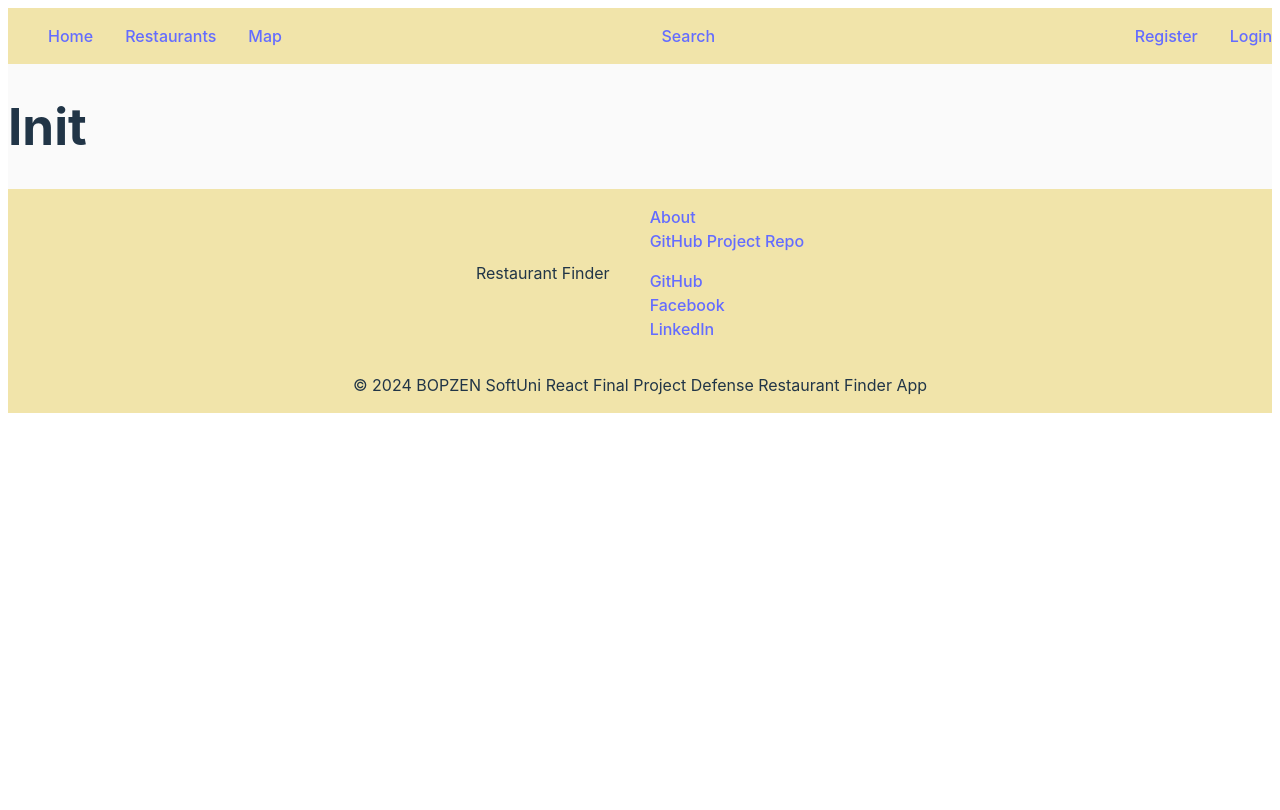
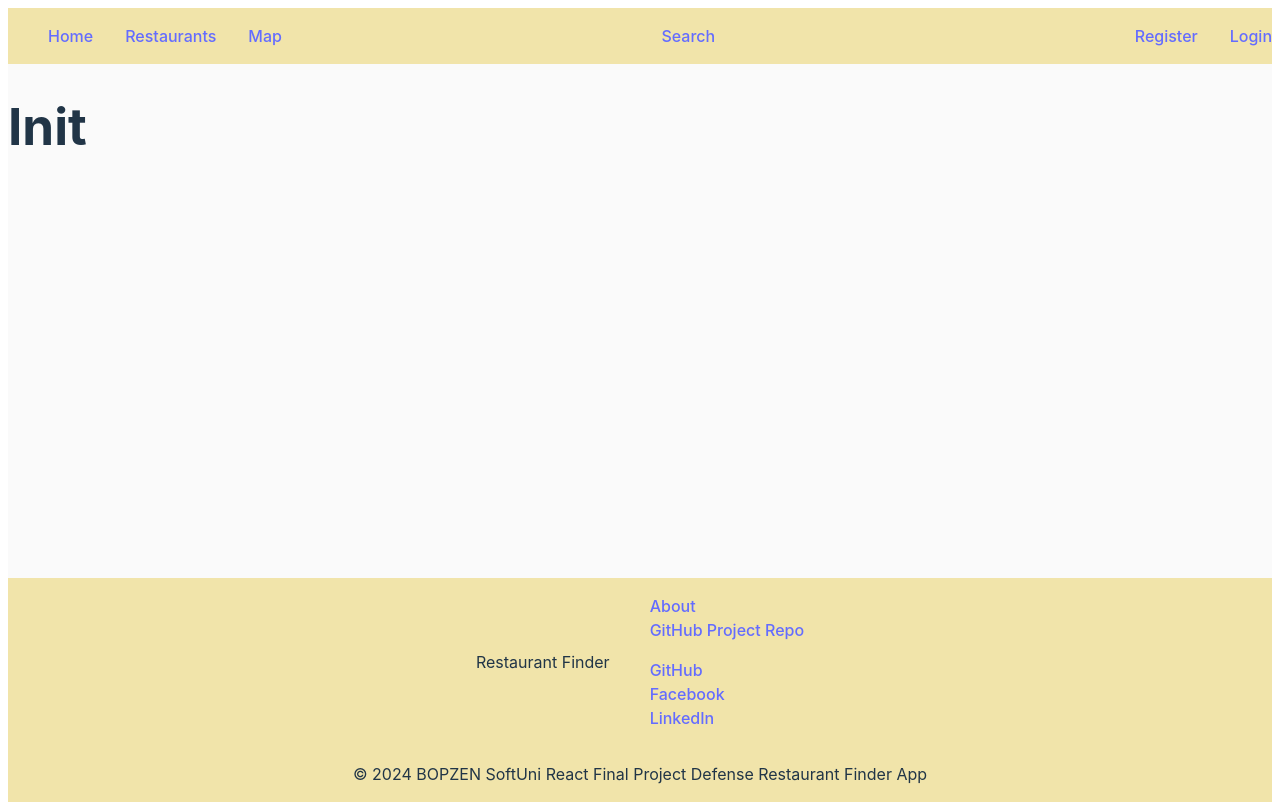
Before and after one commit to bopzen/RestaurantFinder, a React (Vite) app in the folder front-end/: page / in a window 1280 px wide. Built offline with nearby package versions, Linux system fonts and the light colour scheme.

Commit message:
Added Components Skeleton

```diff
--- a/front-end/src/index.css
+++ b/front-end/src/index.css
@@ -78,7 +78,9 @@ header nav ul {
   gap: 2rem;
 }
 
-
+main {
+  min-height: 60vh;
+}
 
 
 
```
Also changed, not shown: front-end/src/components/auth/Login.jsx (added), front-end/src/components/auth/Logout.jsx (added), front-end/src/components/auth/Register.jsx (added), front-end/src/components/dashboard/Dashboard.jsx (added), front-end/src/components/restaurants/RestaurantCreate.jsx (added), front-end/src/components/restaurants/RestaurantDelete.jsx (added), front-end/src/components/restaurants/RestaurantDetails.jsx (added), front-end/src/components/restaurants/RestaurantEdit.jsx (added), front-end/src/components/restaurants/RestaurantList.jsx (added), front-end/src/components/restaurants/RestaurantMap.jsx (added), front-end/src/components/search/SearchResults.jsx (added).
